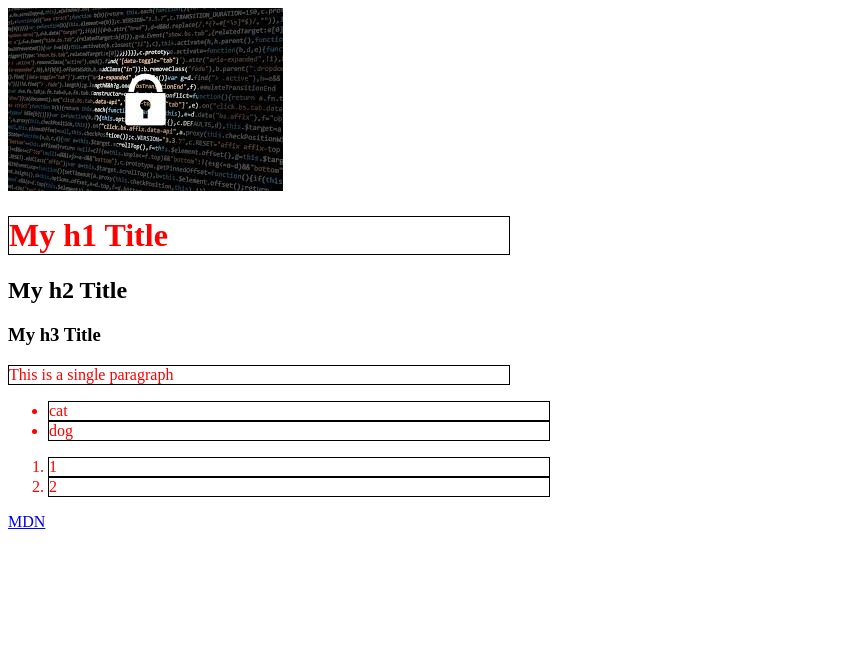
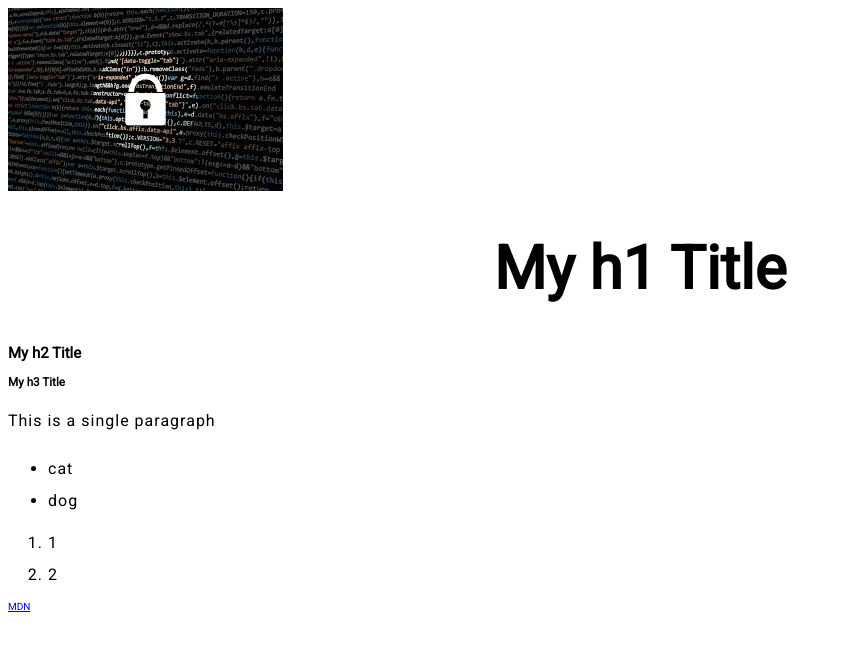
Before and after one commit to AceFire2014/Workshop2017, a plain HTML site: page index.html in a window 1280 px wide. Shown: the whole page, without its empty margins (0-842 px from the left). Drawn offline with Linux system fonts and the light colour scheme; a web font is replaced by a local one.

Commit message:
Use a google font and some css rules

```diff
--- a/index.html
+++ b/index.html
@@ -4,6 +4,7 @@
     <meta charset="utf-8">
     <title>My test page</title>
     <link rel="stylesheet" type="text/css" href="styles/style.css">
+    <link rel="stylesheet" href="https://fonts.googleapis.com/css?family=Baloo|Roboto|Slabo+27px" type="text/css">
   </head>
   <body>
     <img src="images/img1.jpeg" alt="A Hacker Image">
--- a/styles/style.css
+++ b/styles/style.css
@@ -1,5 +1,18 @@
-p,li,h1 {
-    color: red;
-    width: 500px;
-    border: 1px solid black;
+/*
+since <html> is the parent element of the whole page, and all elements inside it inherit the same font-size and font-family):
+*/
+html {
+  font-size: 10px; /* px means 'pixels': the base font size is now 10 pixels high  */
+  font-family: 'Roboto', sans-serif;
 }
+
+h1 {
+  font-size: 60px;
+  text-align: center;
+}
+
+p, li {
+  font-size: 16px;
+  line-height: 2;
+  letter-spacing: 1px;
+}
```
